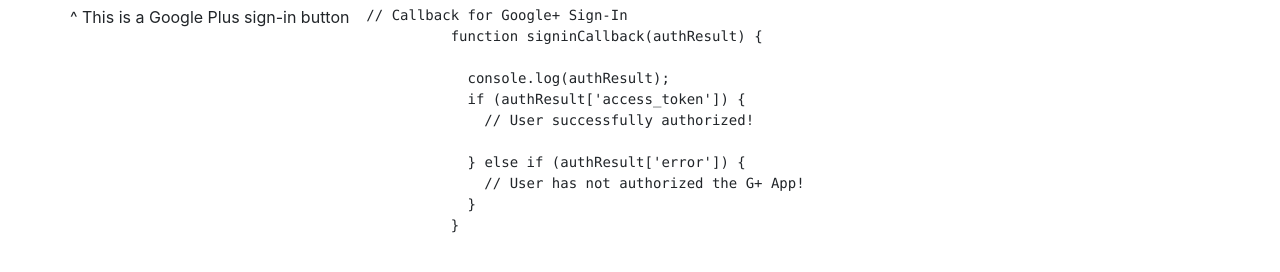
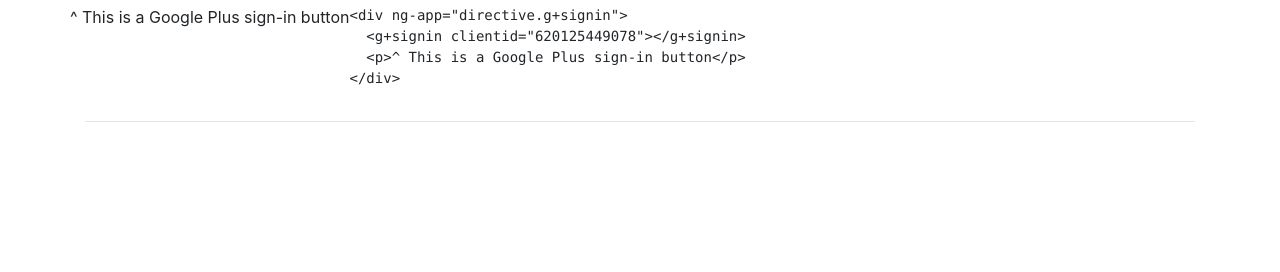
Before and after one commit to sirkitree/angular-directive.g-signin, a plain HTML site: page index.html in a window 1280 px wide. Shown: the part 314-586 px from the top of the page. Drawn offline with nearby package versions, Linux system fonts and the light colour scheme.

Commit message:
want the code sample to be the html

```diff
--- a/index.html
+++ b/index.html
@@ -38,20 +38,11 @@
         </div>
       </div>
       <div class="span6">
-        <div class="highlight">
-          <pre>  <span class="c1">// Callback for Google+ Sign-In</span>
-            <span class="kd">function</span> <span class="nx">signinCallback</span><span class="p">(</span><span class="nx">authResult</span><span class="p">)</span> <span class="p">{</span>
-
-              <span class="nx">console</span><span class="p">.</span><span class="nx">log</span><span class="p">(</span><span class="nx">authResult</span><span class="p">);</span>
-              <span class="k">if</span> <span class="p">(</span><span class="nx">authResult</span><span class="p">[</span><span class="s1">'access_token'</span><span class="p">])</span> <span class="p">{</span>
-                <span class="c1">// User successfully authorized!</span>
-
-              <span class="p">}</span> <span class="k">else</span> <span class="k">if</span> <span class="p">(</span><span class="nx">authResult</span><span class="p">[</span><span class="s1">'error'</span><span class="p">])</span> <span class="p">{</span>
-                <span class="c1">// User has not authorized the G+ App!</span>
-              <span class="p">}</span>
-            <span class="p">}</span>
-          </pre>
-        </div>
+        <div class="highlight"><pre><span class="nt">&lt;div</span> <span class="na">ng-app=</span><span class="s">"directive.g+signin"</span><span class="nt">&gt;</span>
+  <span class="nt">&lt;g</span><span class="err">+</span><span class="na">signin</span> <span class="na">clientid=</span><span class="s">"620125449078"</span><span class="nt">&gt;</span><span class="err">&lt;</span>/g+signin&gt;
+  <span class="nt">&lt;p&gt;</span>^ This is a Google Plus sign-in button<span class="nt">&lt;/p&gt;</span>
+<span class="nt">&lt;/div&gt;</span>
+</pre></div>
       </div>
     </div>
 
```
